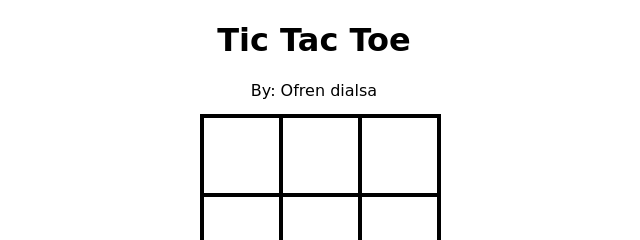
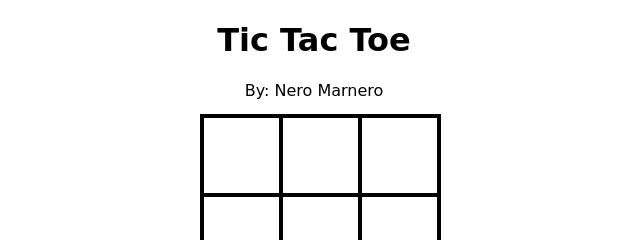
Before and after one commit to OfrenDialsa/Tic-Tac-Toe, a plain HTML site: page index.html in a window 1280 px wide. Shown: the top 240 px of the page, 326-966 px from the left. Drawn offline with Linux system fonts and the light colour scheme.

Commit message:
Update index.html

```diff
--- a/index.html
+++ b/index.html
@@ -11,7 +11,7 @@
 <body>
     <div id="gameContainer">
         <h1>Tic Tac Toe</h1>
-        <p>By: Ofren dialsa</p>
+        <p>By: Nero Marnero</p>
 
         <div id="cellContainer">
             <div cellindex="0" class="cell"></div>
```
